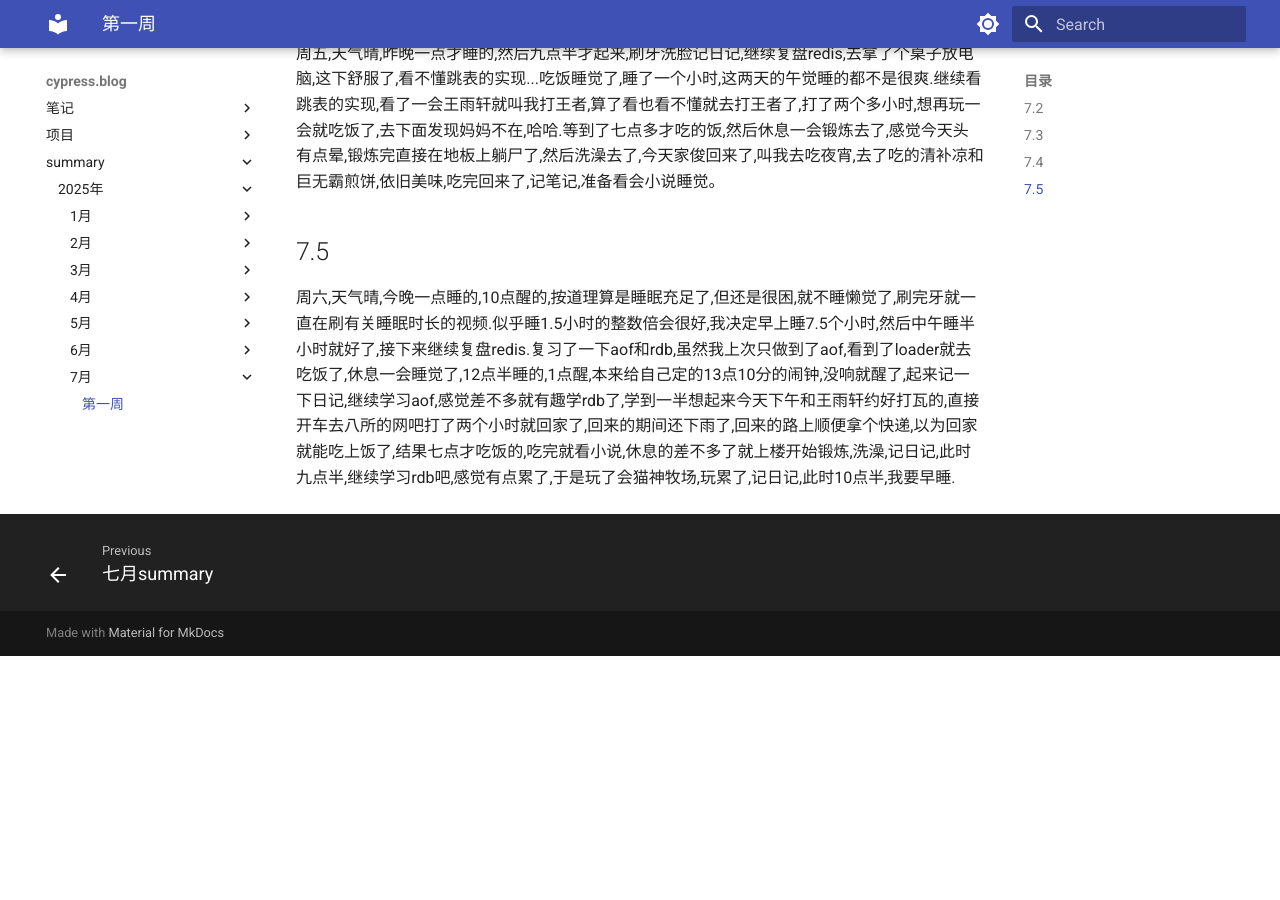
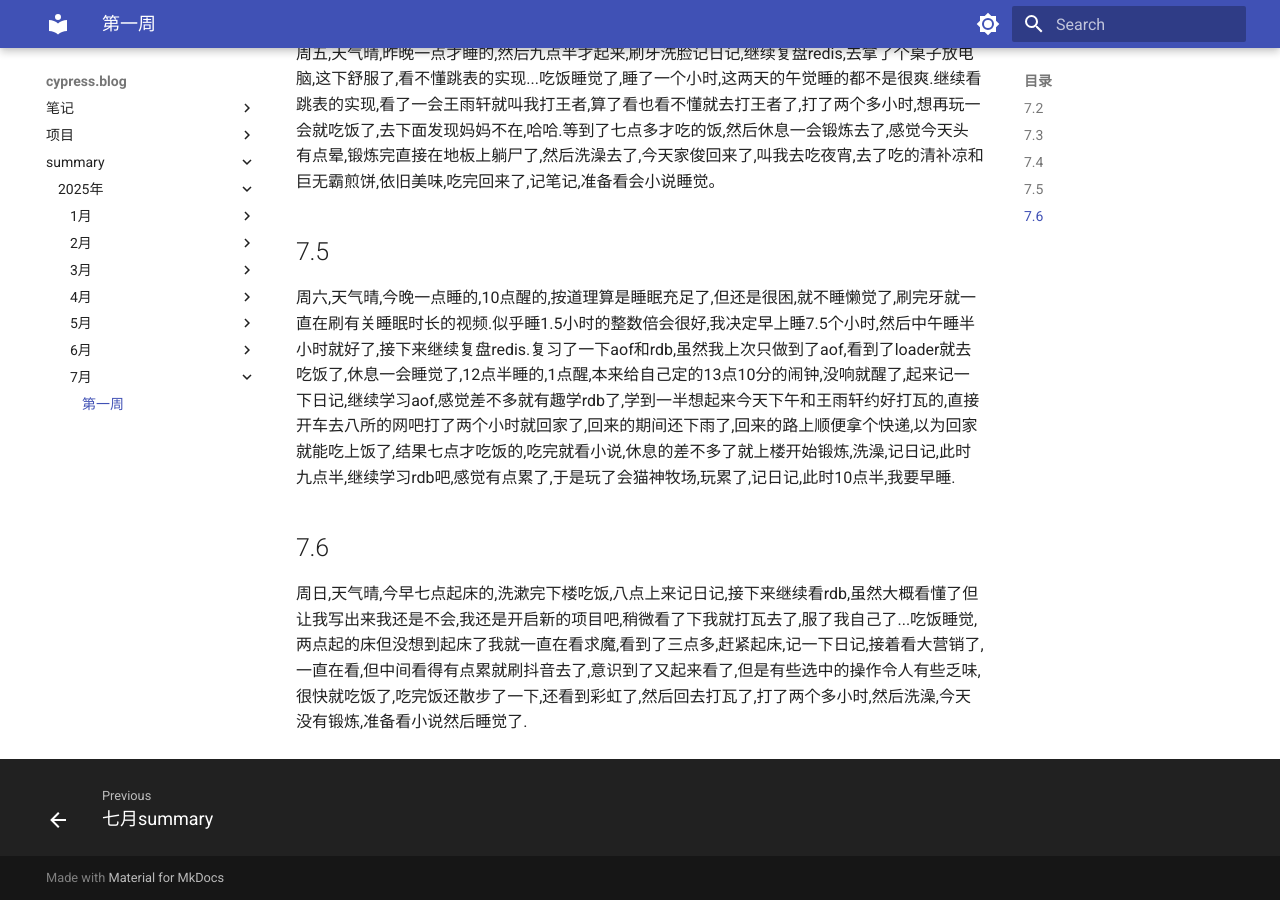
Before and after one commit to cyprer/blog0, an MkDocs documentation site: the page built from docs/summary/25year/7month/1week.md, in a window 1280 px wide and 900 px high, scrolled down 858 px. Built offline with MkDocs 1.6.1 and Material for MkDocs 9.7.7, drawn with Linux system fonts in a browser that asks for light colours; before the commit the page ends 1514 px from its top, so only the background shows below that.

Commit message:
docs: 更新25年7月第1周的个人总结
添加7月6日的日记内容，记录当天的活动和学习情况

```diff
--- a/docs/summary/25year/7month/1week.md
+++ b/docs/summary/25year/7month/1week.md
@@ -8,3 +8,5 @@
    周五,天气晴,昨晚一点才睡的,然后九点半才起来,刷牙洗脸记日记,继续复盘redis,去拿了个桌子放电脑,这下舒服了,看不懂跳表的实现...吃饭睡觉了,睡了一个小时,这两天的午觉睡的都不是很爽.继续看跳表的实现,看了一会王雨轩就叫我打王者,算了看也看不懂就去打王者了,打了两个多小时,想再玩一会就吃饭了,去下面发现妈妈不在,哈哈.等到了七点多才吃的饭,然后休息一会锻炼去了,感觉今天头有点晕,锻炼完直接在地板上躺尸了,然后洗澡去了,今天家俊回来了,叫我去吃夜宵,去了吃的清补凉和巨无霸煎饼,依旧美味,吃完回来了,记笔记,准备看会小说睡觉。
 ## 7.5
   周六,天气晴,今晚一点睡的,10点醒的,按道理算是睡眠充足了,但还是很困,就不睡懒觉了,刷完牙就一直在刷有关睡眠时长的视频.似乎睡1.5小时的整数倍会很好,我决定早上睡7.5个小时,然后中午睡半小时就好了,接下来继续复盘redis.复习了一下aof和rdb,虽然我上次只做到了aof,看到了loader就去吃饭了,休息一会睡觉了,12点半睡的,1点醒,本来给自己定的13点10分的闹钟,没响就醒了,起来记一下日记,继续学习aof,感觉差不多就有趣学rdb了,学到一半想起来今天下午和王雨轩约好打瓦的,直接开车去八所的网吧打了两个小时就回家了,回来的期间还下雨了,回来的路上顺便拿个快递,以为回家就能吃上饭了,结果七点才吃饭的,吃完就看小说,休息的差不多了就上楼开始锻炼,洗澡,记日记,此时九点半,继续学习rdb吧,感觉有点累了,于是玩了会猫神牧场,玩累了,记日记,此时10点半,我要早睡.
+## 7.6
+  周日,天气晴,今早七点起床的,洗漱完下楼吃饭,八点上来记日记,接下来继续看rdb,虽然大概看懂了但让我写出来我还是不会,我还是开启新的项目吧,稍微看了下我就打瓦去了,服了我自己了...吃饭睡觉,两点起的床但没想到起床了我就一直在看求魔,看到了三点多,赶紧起床,记一下日记,接着看大营销了,一直在看,但中间看得有点累就刷抖音去了,意识到了又起来看了,但是有些选中的操作令人有些乏味,很快就吃饭了,吃完饭还散步了一下,还看到彩虹了,然后回去打瓦了,打了两个多小时,然后洗澡,今天没有锻炼,准备看小说然后睡觉了.
```
